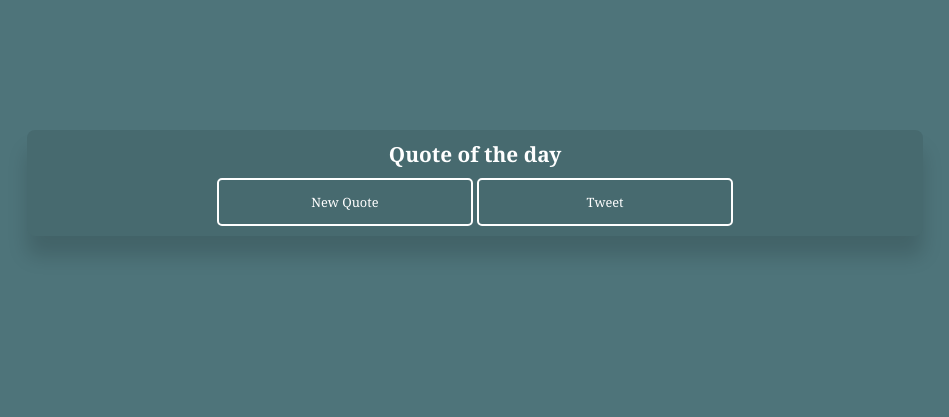
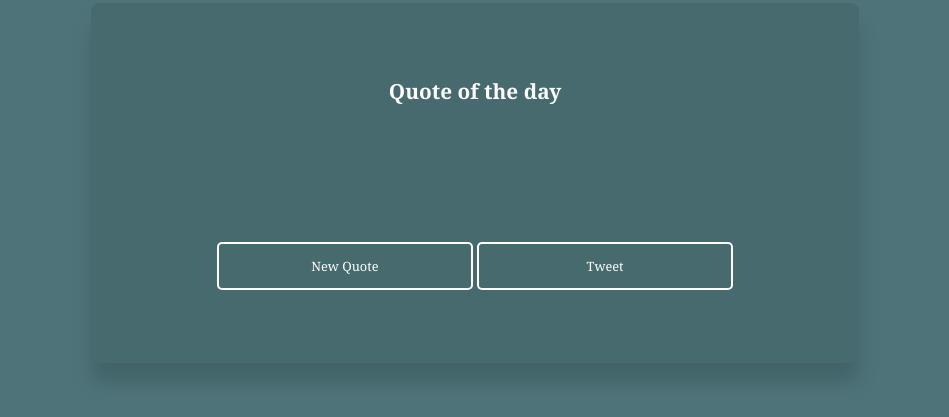
Before and after one commit to sharmaHardik606/QuoteGeneratorsharmahardik606.github.io, a plain HTML site: page index.html in a window 1280 px wide. Shown: the part 217-634 px from the top of the page, without its empty margins (165-1114 px from the left). Drawn offline with Linux system fonts and the light colour scheme; no server answers.

Commit message:
added more functionality

```diff
--- a/style.css
+++ b/style.css
@@ -18,9 +18,10 @@ body{
     position: absolute;
     top: 50%;
     left: 50%;
-    width: 70vw;
+    width: 60vw;
     transform: translate(-50%,-50%);
-    max-height: auto;
+    min-height: 45vh;
+    max-height:auto;
     display: flex;
     flex-direction: column;
     align-items: center;
```
